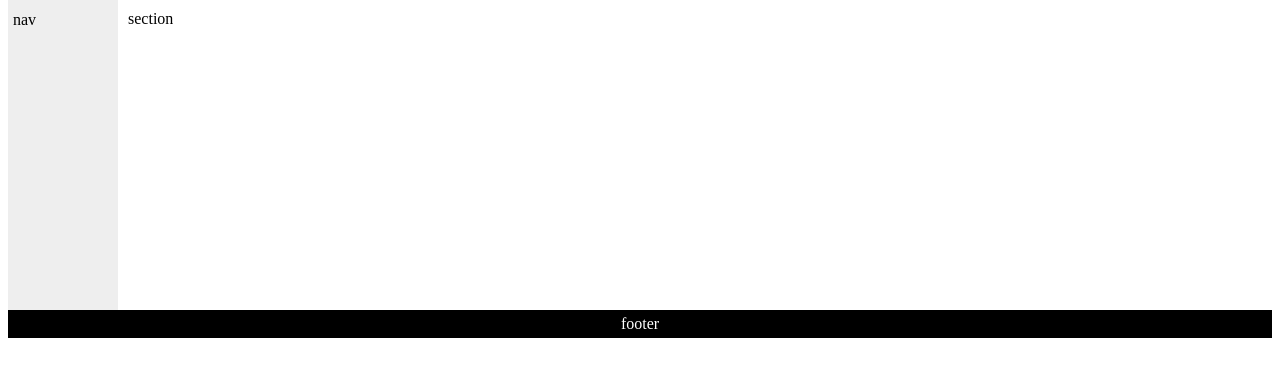
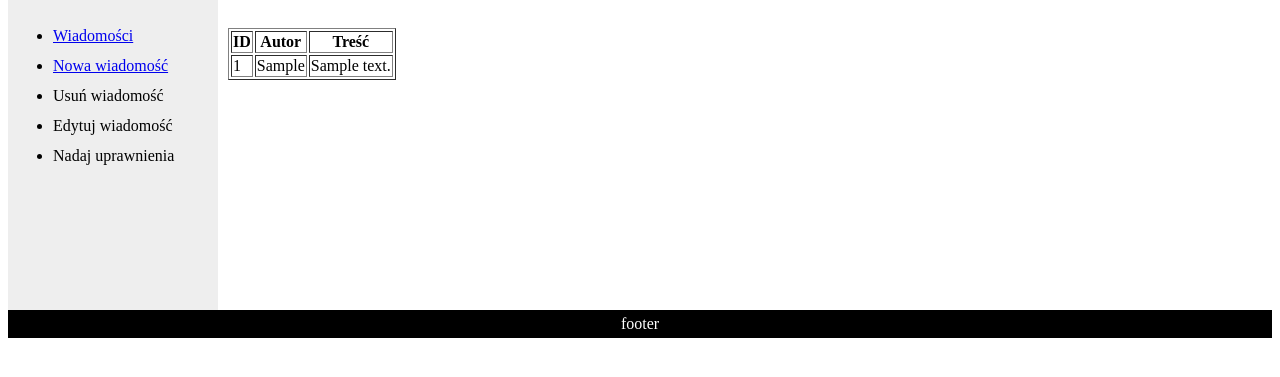
Before and after one commit to pawlowskim/brzoza, a PHP site: page /?action=messages in a window 1280 px wide. Shown: the part 97-474 px from the top of the page. Run offline with PHP 8.4, Linux system fonts and the light colour scheme; the visitor is signed in with stand-in values (Sample User, id 1); tables that the repository leaves empty or names only in its code hold one stand-in row (values such as "Sample post").

Commit message:
Dodawanie wiadomości

```diff
--- /dev/null
+++ b/backend/messageRepository.php
@@ -0,0 +1,20 @@
+<?php
+    class messageRepository{
+       function __construct() {
+              $conn = mysql_connect("localhost","root","") or die(mysql_error());
+              mysql_select_db("bai",$conn);
+          }
+
+      public function doQuery($query) {
+        return mysql_query($query);
+      }
+
+      public function getMessages(){
+        return mysql_query("select * from messages");
+      }
+
+      public function addMessage($message, $owner){
+        mysql_query("insert into messages (message, owner) values ('".$message."','".$owner."')");
+      }
+    }
+?>
--- a/index.php
+++ b/index.php
@@ -14,7 +14,7 @@ session_start();
         line-height:30px;
         background-color:#eeeeee;
         height:300px;
-        width:100px;
+        width:200px;
         float:left;
         padding:5px;
     }
@@ -36,8 +36,27 @@ session_start();
         <div id="header" class="header">
             <?php include('ui/login.php'); ?>
         </div>
-        <div id="nav" class="nav">nav</div>
-        <div id="section" class="section">section</div>
+        <div id="nav" class="nav">
+			<ul>
+			    <li><a href="?action=messages">Wiadomości</a></li>
+			    <?php if(isset($_SESSION["name"])){ ?>
+                    <li><a href="?action=newMessage">Nowa wiadomość</a></li>
+                    <li>Usuń wiadomość</li>
+                    <li>Edytuj wiadomość</li>
+                    <li>Nadaj uprawnienia</li>
+				<?php } ?>
+			</ul>
+		</div>
+        <div id="section" class="section">
+            <?php
+                if(isset($_GET["action"])){
+                    if($_GET["action"] == "newMessage")
+                        include("ui/newMessage.php");
+                    else if($_GET["action"] == "messages")
+                        include("ui/messages.php");
+                }
+            ?>
+        </div>
         <div id="footer" class="footer">footer</div>
 
 
--- /dev/null
+++ b/ui/messages.php
@@ -0,0 +1,16 @@
+<table border="1">
+    <tr>
+        <th>ID</th>
+        <th>Autor</th>
+        <th>Treść</th>
+    </tr>
+    <?php
+        include_once('backend/messageRepository.php');
+        $msgRepo = new messageRepository();
+        $rows = $msgRepo -> getMessages();
+        while($row = mysql_fetch_assoc($rows)){
+            echo "<tr><td>".$row["id"]."</td><td>".$row["owner"]."</td><td>".$row["message"]."</td></tr>";
+        }
+    ?>
+
+</table>
--- /dev/null
+++ b/ui/newMessage.php
@@ -0,0 +1,4 @@
+<form action="backend/addMessage.php" method="post">
+    <textarea rows="10" cols="50" name="message" placeholder="Wpisz wiadomość"></textarea>
+    <input type="submit" name="submit"/>
+</form>
```
Also changed, not shown: backend/addMessage.php (added, +10 -0 lines), ui/index.html (deleted, +0 -26 lines).
